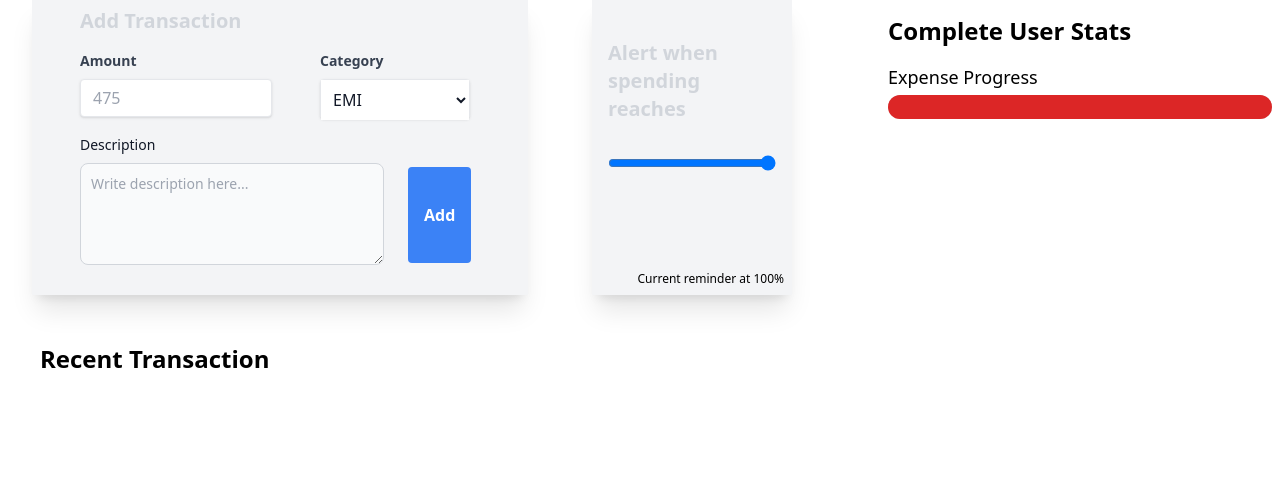
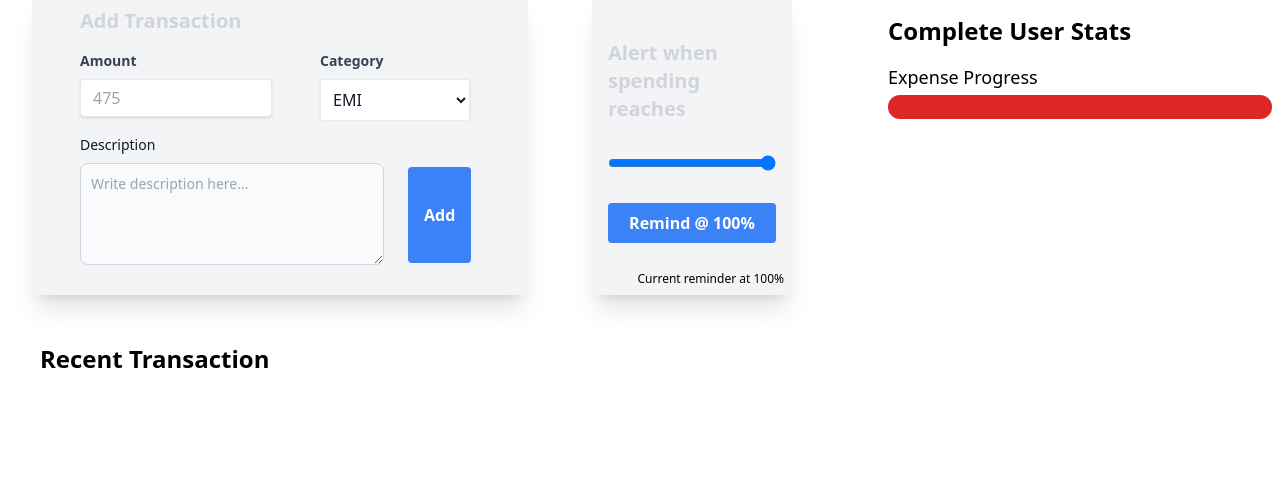
Before and after one commit to IBM-EPBL/IBM-Project-1956-1658421467, a Flask app: template PROJECT DEVELOPMENT PHASE/Sprint 4/templates/dashboard.html in a window 1280 px wide. Shown: the part 153-636 px from the top of the page. Run offline with Flask 2, Linux system fonts and the light colour scheme; the template is opened without the code that fills it, so the values that code supplies are empty; some libraries are stand-ins or nearby versions.

Commit message:
reminder UI

```diff
--- a/PROJECT DEVELOPMENT PHASE/Sprint 4/templates/include/setTrigger.html
+++ b/PROJECT DEVELOPMENT PHASE/Sprint 4/templates/include/setTrigger.html
@@ -5,8 +5,22 @@
         <span class="text-xl text-gray-300 font-bold">spending</span>
         <span class="text-xl text-gray-300 font-bold">reaches</span>
         <div class="flex mt-4">
-            <input type="range" min="0" max="100" value="100" class="w-full mt-4" />
+            <input name="trigger" id="trigger" type="range" min="0" max="100" value="100" class="w-full mt-4" />
         </div>
+        <button type="submit" id="remind-button" class="bg-blue-500 hover:bg-blue-800 text-white font-bold py-2 px-4 my-4 mt-8 w-full rounded ">
+            <span>Remind @ 10%</span>
+        </button>
     </div>
     <span class="text-xs absolute bottom-0 right-0 mb-2 mr-2 float-right">Current reminder at 100%</span>
 </form>
+
+<script>
+    const selectElement = document.querySelector('#trigger');
+    const result = document.querySelector('#remind-button');
+    let x= selectElement.value;
+    result.textContent = "Remind @ "+x+"%";
+    selectElement.addEventListener('change', (event) => {
+        x= selectElement.value;
+        result.textContent = "Remind @ "+x+"%";
+    });
+</script>
```
Also changed, not shown: 2 other files.
